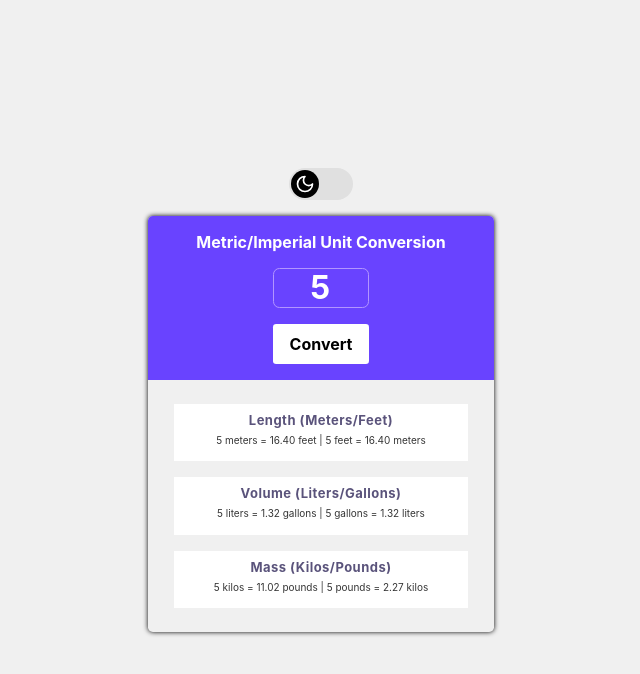
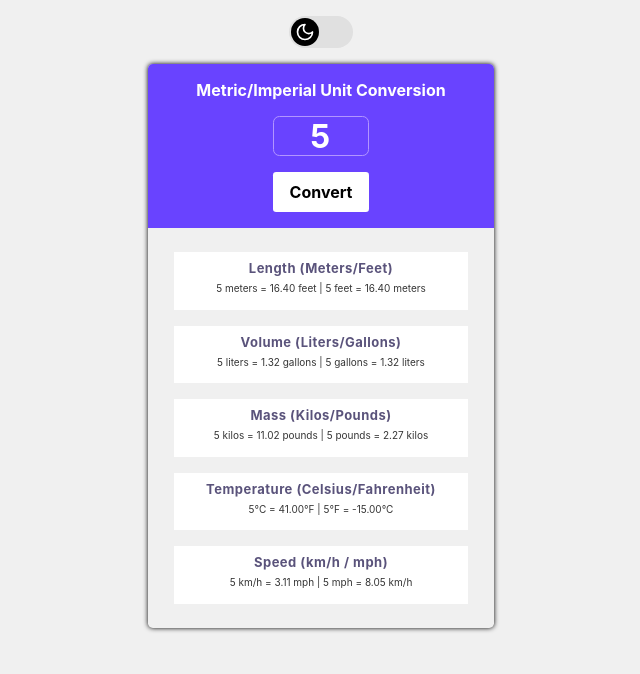
Before and after one commit to elm042025/Unit-Conversion, a website built with Vite: page index.html in a window 1280 px wide. Both pictures are taken after typing "5" into the empty fields and a click on the button "Convert". Shown: the whole page, without its empty margins (319-959 px from the left). Built offline with nearby package versions, Linux system fonts and the light colour scheme.

Commit message:
feat: add temperature and speed conversion functionality, update layout styles

```diff
--- a/index.html
+++ b/index.html
@@ -72,6 +72,15 @@
           <h2>Mass (Kilos/Pounds)</h2>
           <p id="mass-output">0 kilos = 0 pounds</p>
         </div>
+        <div class="group">
+          <h2>Temperature (Celsius/Fahrenheit)</h2>
+          <p id="temp-output">0°C = 32°F | 32°F = 0°C</p>
+        </div>
+
+        <div class="group">
+          <h2>Speed (km/h / mph)</h2>
+          <p id="speed-output">0 km/h = 0 mph | 0 mph = 0 km/h</p>
+        </div>
       </div>
     </main>
   </body>
--- a/script.js
+++ b/script.js
@@ -17,6 +17,8 @@ convertBtn.addEventListener("click", function () {
   const lengthOutput = document.getElementById("length-output");
   const volumeOutput = document.getElementById("volume-output");
   const massOutput = document.getElementById("mass-output");
+  const tempOutput = document.getElementById("temp-output");
+  const speedOutput = document.getElementById("speed-output");
 
   lengthOutput.textContent = `${input} meters = ${(input * 3.28084).toFixed(
     2
@@ -29,4 +31,11 @@ convertBtn.addEventListener("click", function () {
   massOutput.textContent = `${input} kilos = ${(input * 2.20462).toFixed(
     2
   )} pounds | ${input} pounds = ${(input / 2.20462).toFixed(2)} kilos`;
+  tempOutput.textContent = `${input}°C = ${((input * 9) / 5 + 32).toFixed(
+    2
+  )}°F | ${input}°F = ${(((input - 32) * 5) / 9).toFixed(2)}°C`;
+
+  speedOutput.textContent = `${input} km/h = ${(input * 0.621371).toFixed(
+    2
+  )} mph | ${input} mph = ${(input / 0.621371).toFixed(2)} km/h`;
 });
--- a/style.css
+++ b/style.css
@@ -8,7 +8,7 @@
 body {
   background-color: #f0f0f0;
   display: flex;
-  justify-content: center;
+  justify-content: flex-start;
   align-items: center;
   height: 100vh;
   flex-direction: column;
@@ -18,6 +18,7 @@ body {
 /* Pill-shaped button */
 #theme-toggle {
   margin-bottom: 1rem;
+  margin-top: 1rem;
   width: 4rem;
   height: 2rem;
   background-color: #e0e0e0;
@@ -205,3 +206,6 @@ body.dark h2 {
 body.dark p {
   color: rgba(255, 255, 255, 1);
 }
+
+@media {
+}
```
